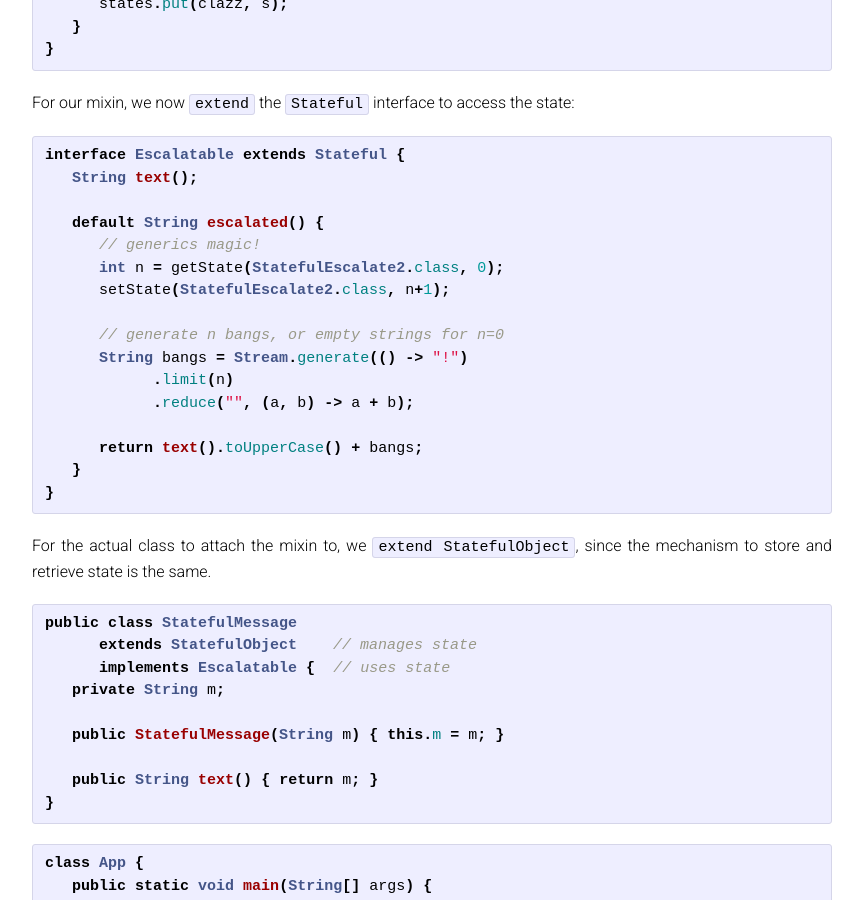
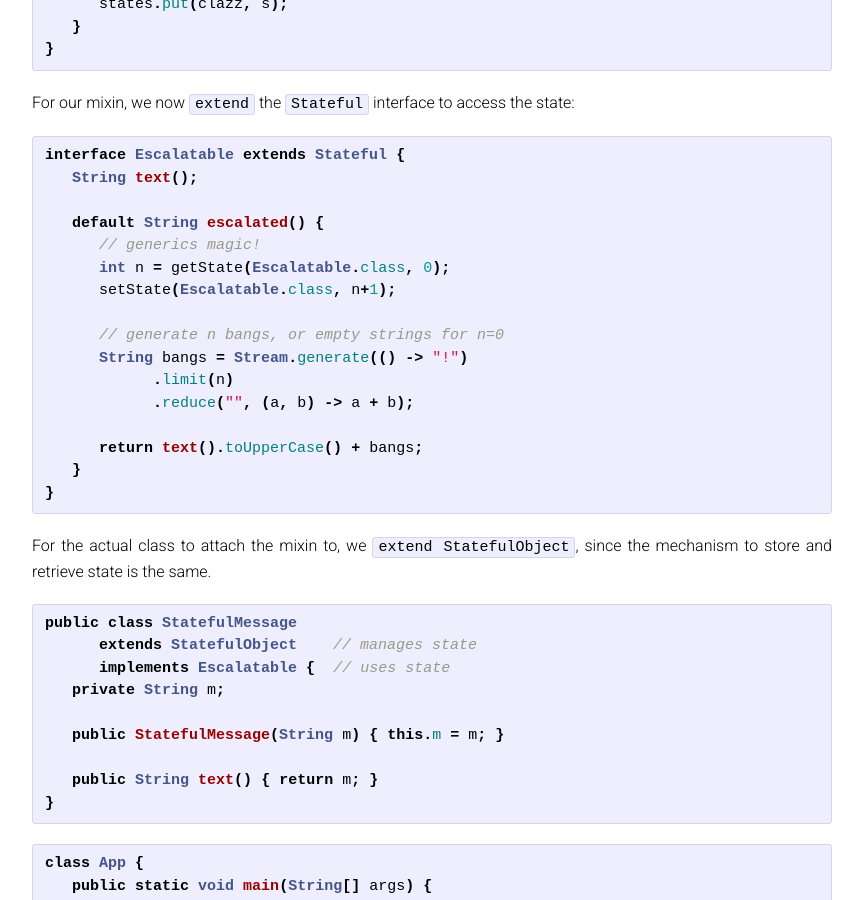
Before and after one commit to ohm-softa/ohm-softa.github.io, a Jekyll site: the page built from 05ln-generics-2.md, in a window 1280 px wide and 900 px high, scrolled down 2666 px. Shown: the whole window, without its empty margins (208-1071 px from the left). Built offline with Jekyll 4.4.1, drawn with Linux system fonts in a browser that asks for light colours; our own code applies the rules of GitHub Pages for plain Markdown files.

Commit message:
Fix wrong class provided to get/setState(...) in Mixins, Pt. 2 example

```diff
--- a/05ln-generics-2.md
+++ b/05ln-generics-2.md
@@ -133,8 +133,8 @@ interface Escalatable extends Stateful {
 
 	default String escalated() {
 		// generics magic!
-		int n = getState(StatefulEscalate2.class, 0);
-		setState(StatefulEscalate2.class, n+1);
+		int n = getState(Escalatable.class, 0);
+		setState(Escalatable.class, n+1);
 
 		// generate n bangs, or empty strings for n=0
 		String bangs = Stream.generate(() -> "!")
```
